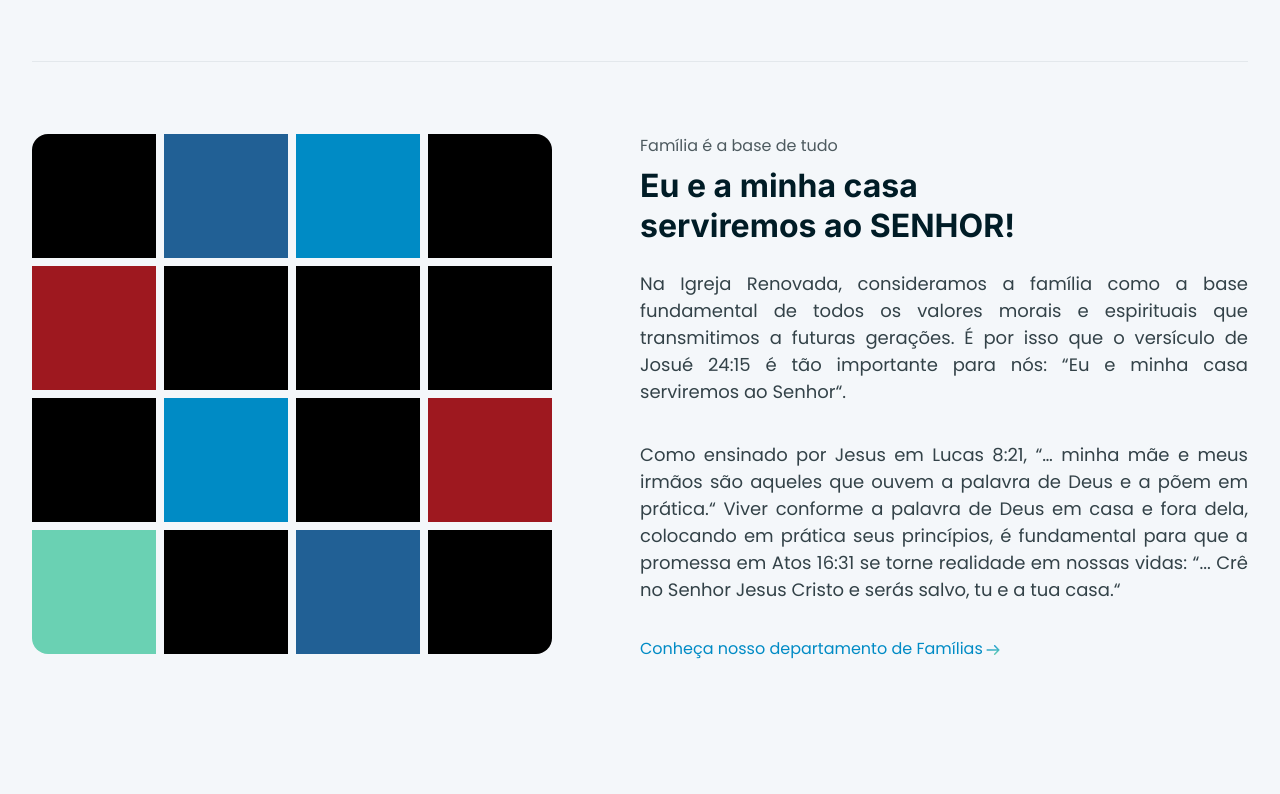
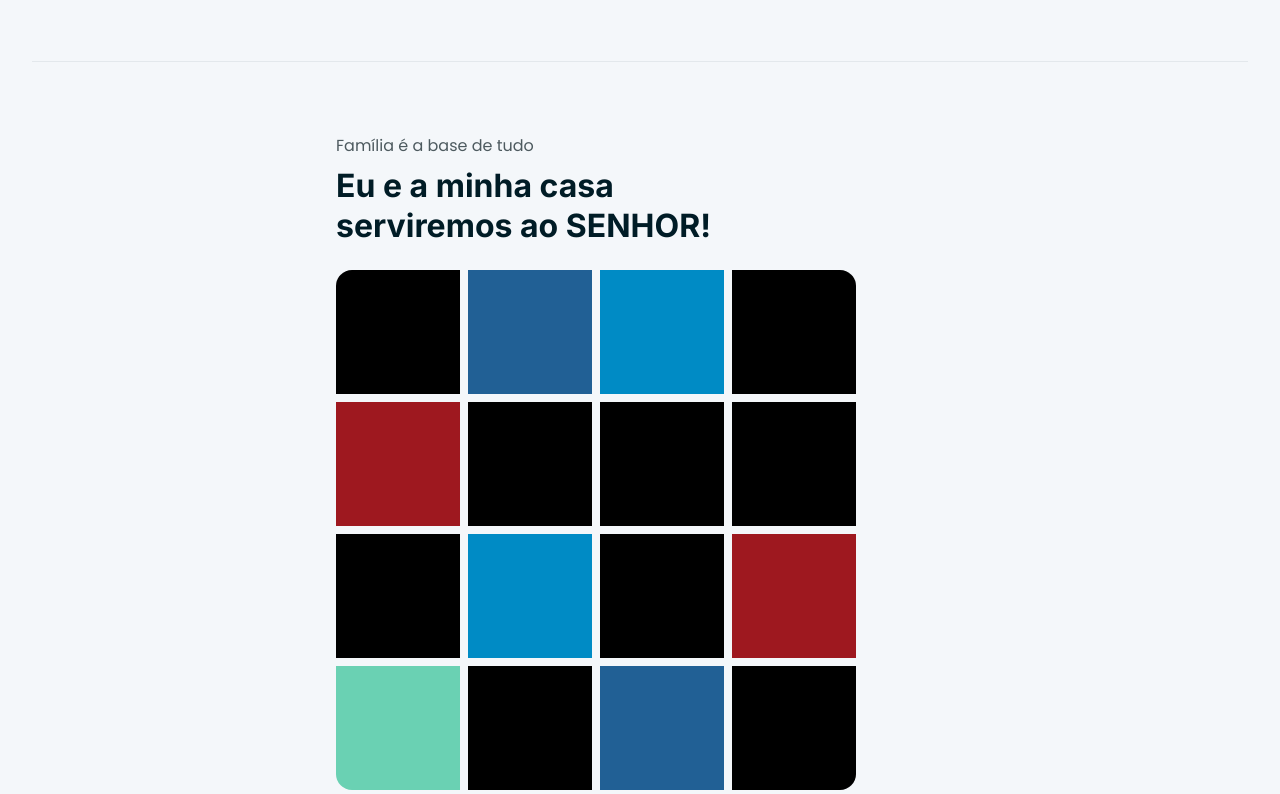
Before and after one commit to eriquyjhordan/igreja-renovada, a Next.js app: page / in a window 1280 px wide. Shown: the part 740-1534 px from the top of the page. Before the commit the page ends 1400 px from the top, so only its background shows below. Built offline with nearby package versions, Linux system fonts and the light colour scheme.

Commit message:
feat: create bible component

```diff
--- /dev/null
+++ b/src/components/Blible/index.tsx
@@ -0,0 +1,7 @@
+import styles from './styles.module.css'
+
+export default function Bible() {
+  return (
+    <div className={styles.container}></div>
+  )
+}
--- /dev/null
+++ b/src/components/Blible/styles.module.css
@@ -0,0 +1,4 @@
+.container {
+  width: 100vw;
+  height: 700px;
+}
--- a/src/components/Family/index.tsx
+++ b/src/components/Family/index.tsx
@@ -22,6 +22,9 @@ export default function Family() {
           <div className={styles.familyTexts}>
             <p className={`${poppins.className} ${styles.familyLeadText}`}>Família é a base de tudo</p>
             <h2 className={`${inter.className} ${styles.familyTitle}`}>Eu e a minha casa serviremos ao SENHOR!</h2>
+            <div className={styles.mobileGallery}>
+              <Gallery />
+            </div>
             <p className={`${poppins.className} ${styles.familyParagraph}`}>Na Igreja Renovada, consideramos a família como a base fundamental de todos os valores morais e espirituais que transmitimos a futuras gerações. É por isso que o versículo de Josué 24:15 é tão importante para nós: &ldquo;Eu e minha casa serviremos ao Senhor&ldquo;.</p>
             <p className={`${poppins.className} ${styles.familyParagraph}`}>Como ensinado por Jesus em Lucas 8:21, &ldquo;… minha mãe e meus irmãos são aqueles que ouvem a palavra de Deus e a põem em prática.&ldquo; Viver conforme a palavra de Deus em casa e fora dela, colocando em prática seus princípios, é fundamental para que a promessa em Atos 16:31 se torne realidade em nossas vidas: &ldquo;... Crê no Senhor Jesus Cristo e serás salvo, tu e a tua casa.&ldquo;</p>
             <a href="#" className={`${poppins.className} ${styles.familyLink}`}>
--- a/src/components/Family/styles.module.css
+++ b/src/components/Family/styles.module.css
@@ -79,3 +79,24 @@
 .familyTexts {
   max-width: 50%;
 }
+
+.mobileGallery {
+  display: none;
+}
+
+@media (max-width: 1300px) {
+  .familyWrapper {
+    flex-direction: column;
+    align-items: center;
+    justify-content: center;
+  }
+
+  .imagesGalery {
+    display: none;
+  }
+
+  .mobileGallery {
+    display: block;
+    max-width: 32.5rem;
+  }
+}
--- a/src/components/Gallery/index.tsx
+++ b/src/components/Gallery/index.tsx
@@ -15,7 +15,7 @@ export default function Gallery() {
       <div style={{ backgroundColor: '#008BC5' }} className={styles.square}></div>
       <div className={styles.square}></div>
       <div style={{ backgroundColor: '#9E181F' }} className={styles.square}></div>
-      <div style={{ borderRadius: '0px 0px 0px 16px', backgroundColor: '#6AD1B3' }} className={styles.square}></div>
+      <div style={{ backgroundColor: '#6AD1B3', borderRadius: '0px 0px 0px 16px' }} className={styles.square}></div>
       <div className={styles.square}></div>
       <div style={{ backgroundColor: '#216095' }} className={styles.square}></div>
       <div style={{ borderRadius: '0px 0px 16px 0px' }} className={styles.square}></div>
--- a/src/pages/index.tsx
+++ b/src/pages/index.tsx
@@ -1,3 +1,4 @@
+import Bible from '@/components/Blible'
 import Family from '@/components/Family'
 import Header from '@/components/header'
 
@@ -6,6 +7,7 @@ export default function Home() {
     <>
       <Header />
       <Family />
+      <Bible />
     </>
   )
 }
```
